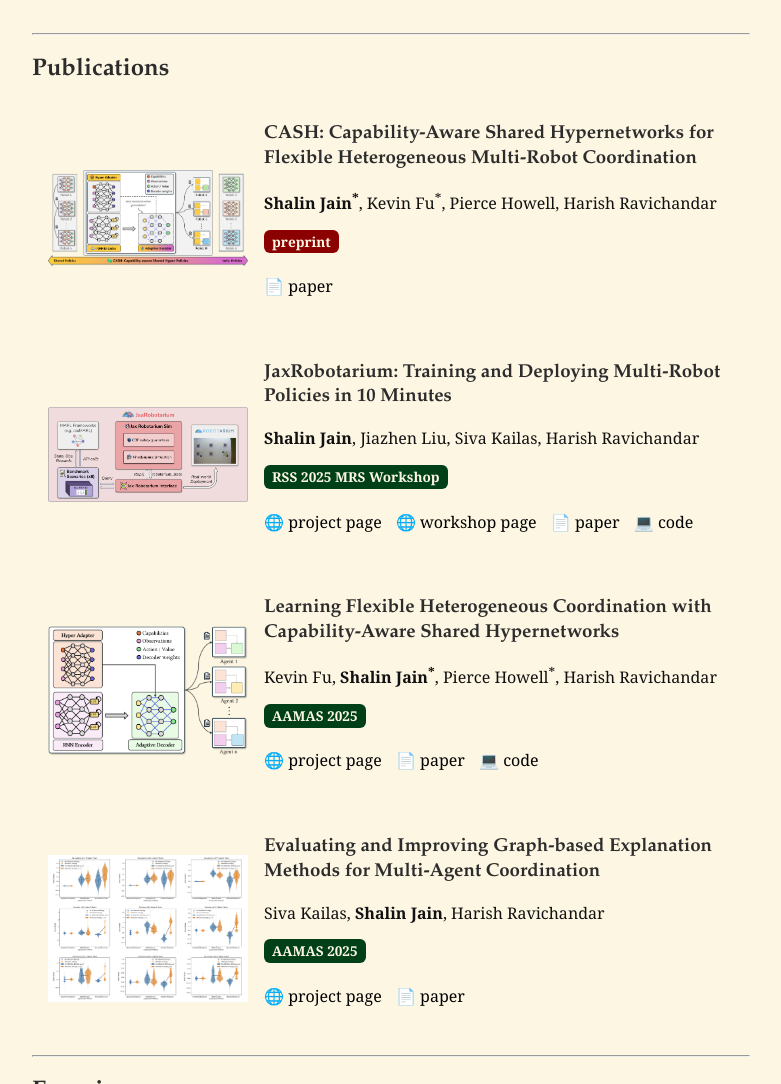
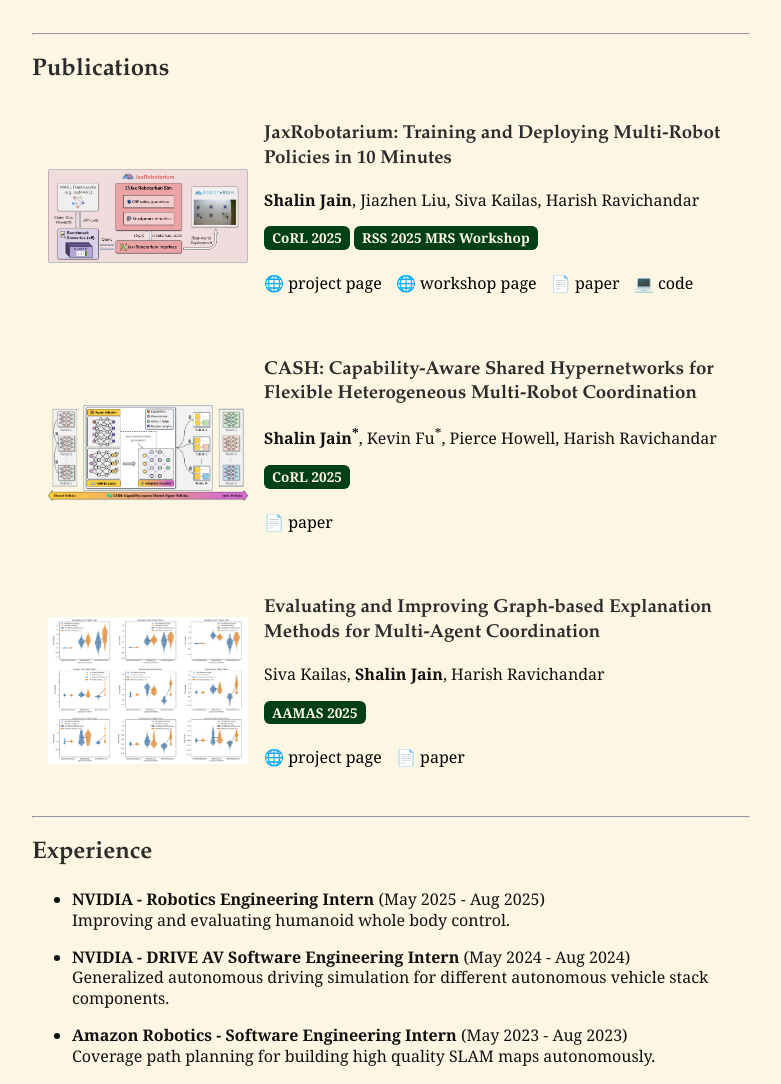
Before and after one commit to shalin-jain/shalin-jain.github.io, a Jekyll site: the page built from index.md, in a window 1280 px wide and 1400 px high, cut to the strip 316-1400 px from the top of the window. Shown: the whole strip, without its empty margins (249-1030 px from the left). Built offline with Jekyll 4.4.1, drawn with Linux system fonts in a browser that asks for light colours.

Commit message:
add corl papers

```diff
--- a/index.md
+++ b/index.md
@@ -24,24 +24,12 @@ layout: default
 ---
 
 ## Publications
-
-<div class="pub-entry">
-  <img src="assets/2025-jain-fu-CASH.png" class="pub-thumb">
-  <div class="pub-meta">
-    <h3>CASH: Capability-Aware Shared Hypernetworks for Flexible Heterogeneous Multi-Robot Coordination</h3>
-    <p><b>Shalin Jain<sup>*</sup></b>, Kevin Fu<sup>*</sup>, Pierce Howell, Harish Ravichandar</p>
-    <span class="badge" style="background:#8B0000">preprint</span>
-    <p class="pub-links">
-      📄 <a href="https://arxiv.org/abs/2501.06058">paper</a>
-    </p>
-  </div>
-</div>
-
 <div class="pub-entry">
   <img src="assets/2025-jain-jaxrobotarium.png" class="pub-thumb">
   <div class="pub-meta">
     <h3>JaxRobotarium: Training and Deploying Multi-Robot Policies in 10 Minutes</h3>
     <p><b>Shalin Jain</b>, Jiazhen Liu, Siva Kailas, Harish Ravichandar</p>
+    <span class="badge">CoRL 2025</span>
     <span class="badge">RSS 2025 MRS Workshop</span>
     <p class="pub-links">
       🌐 <a href="https://star-lab.cc.gatech.edu/papers/jain-jaxrobotarium/">project page</a>
@@ -53,6 +41,18 @@ layout: default
 </div>
 
 <div class="pub-entry">
+  <img src="assets/2025-jain-fu-CASH.png" class="pub-thumb">
+  <div class="pub-meta">
+    <h3>CASH: Capability-Aware Shared Hypernetworks for Flexible Heterogeneous Multi-Robot Coordination</h3>
+    <p><b>Shalin Jain<sup>*</sup></b>, Kevin Fu<sup>*</sup>, Pierce Howell, Harish Ravichandar</p>
+    <span class="badge">CoRL 2025</span>
+    <p class="pub-links">
+      📄 <a href="https://arxiv.org/abs/2501.06058">paper</a>
+    </p>
+  </div>
+</div>
+
+<!-- <div class="pub-entry">
   <img src="assets/2025-fu-CASH.png" class="pub-thumb">
   <div class="pub-meta">
     <h3>Learning Flexible Heterogeneous Coordination with Capability-Aware Shared Hypernetworks</h3>
@@ -64,7 +64,7 @@ layout: default
       💻  <a href="https://github.com/GT-STAR-Lab/CASH">code</a>
     </p>
   </div>
-</div>
+</div> -->
 
 <div class="pub-entry">
   <img src="assets/2025-kailas-XMAS.png" class="pub-thumb">
```
Also changed, not shown: 2 other files.
